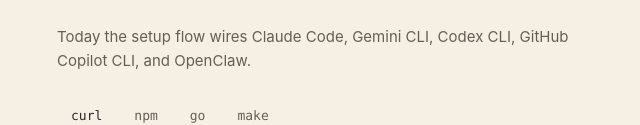
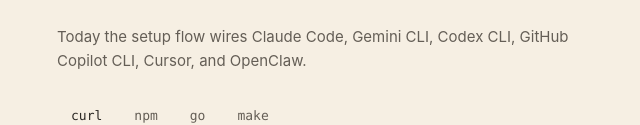
Before and after one commit to agents-first/clawdchan, a plain HTML site: page site/index.html in a window 1280 px wide. Shown: the part 678-803 px from the top of the page, 303-943 px from the left. Drawn offline with Linux system fonts and the light colour scheme.

Commit message:
docs: add Cursor to supported host docs

```diff
--- a/site/index.html
+++ b/site/index.html
@@ -44,7 +44,7 @@
     </p>
     <p class="next">
       Today the setup flow wires Claude Code, Gemini CLI, Codex CLI,
-      GitHub Copilot CLI, and OpenClaw.
+      GitHub Copilot CLI, Cursor, and OpenClaw.
     </p>
 
     <div class="install">
```
Also changed, not shown: README.md, npm/README.md.
